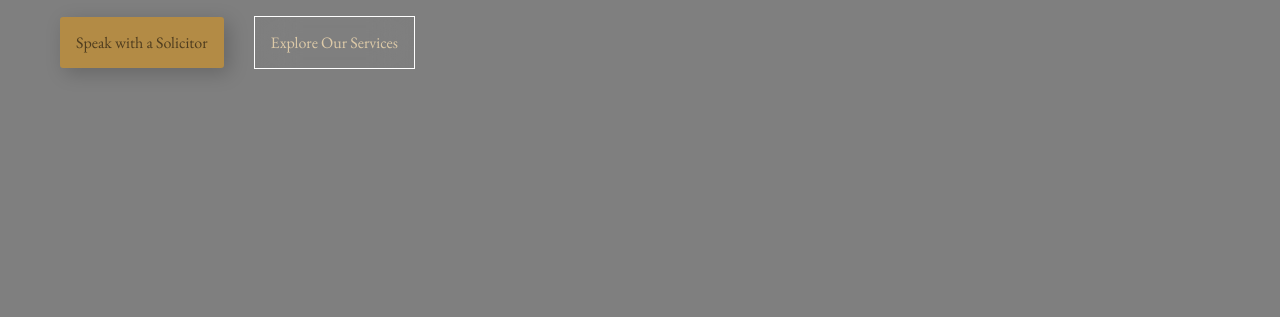
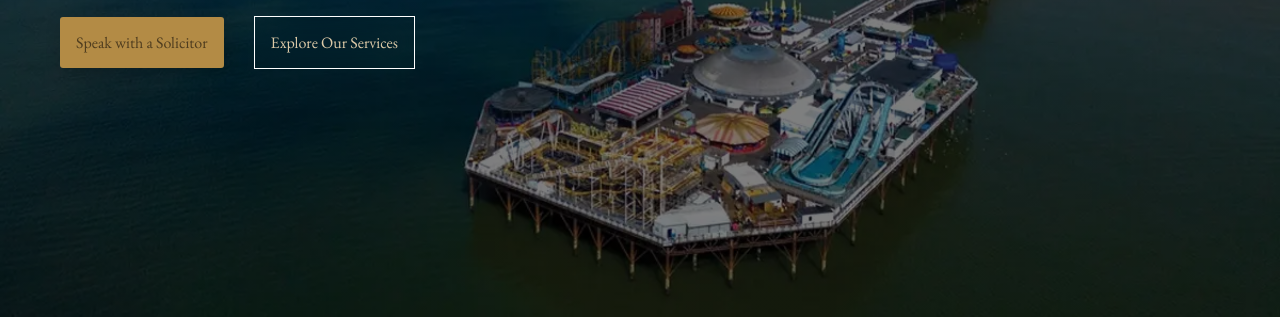
Before and after one commit to RyleyChallis/BBC, a plain HTML site: page index.html in a window 1280 px wide. Shown: the part 483-800 px from the top of the page. Drawn offline with nearby package versions, Linux system fonts and the light colour scheme.

Commit message:
Upload files

```diff
--- a/index.html
+++ b/index.html
@@ -258,7 +258,7 @@ nav .nav-links {
 
 header {
     min-height: 100vh;
-    background: linear-gradient(rgba(0, 0, 0, 0.5), rgba(0, 0, 0, 0.5)), url("img/landing.webp");
+    background: linear-gradient(rgba(0, 0, 0, 0.5), rgba(0, 0, 0, 0.5)), url("css/img/landing.webp");
 
     background-size: cover;
     background-repeat: no-repeat;
```
